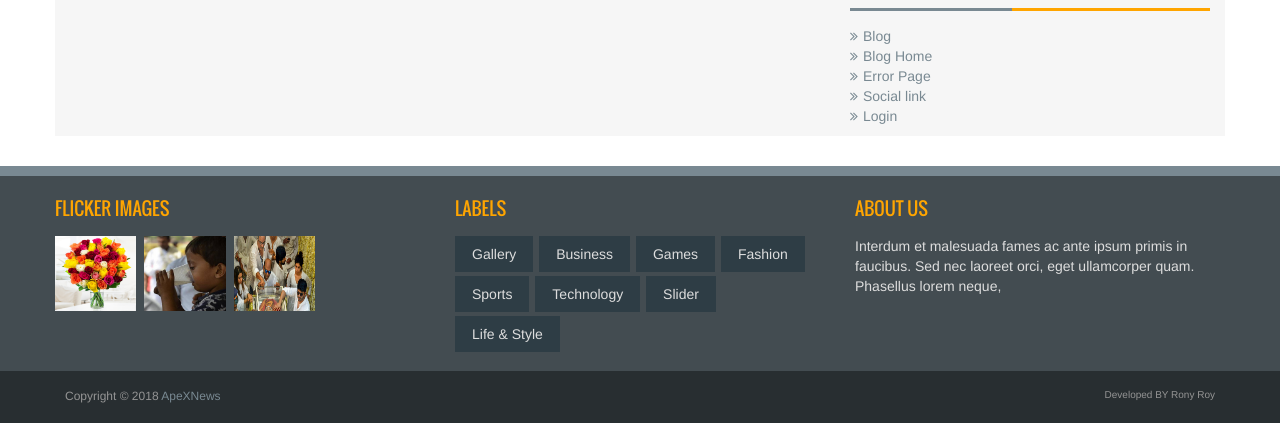
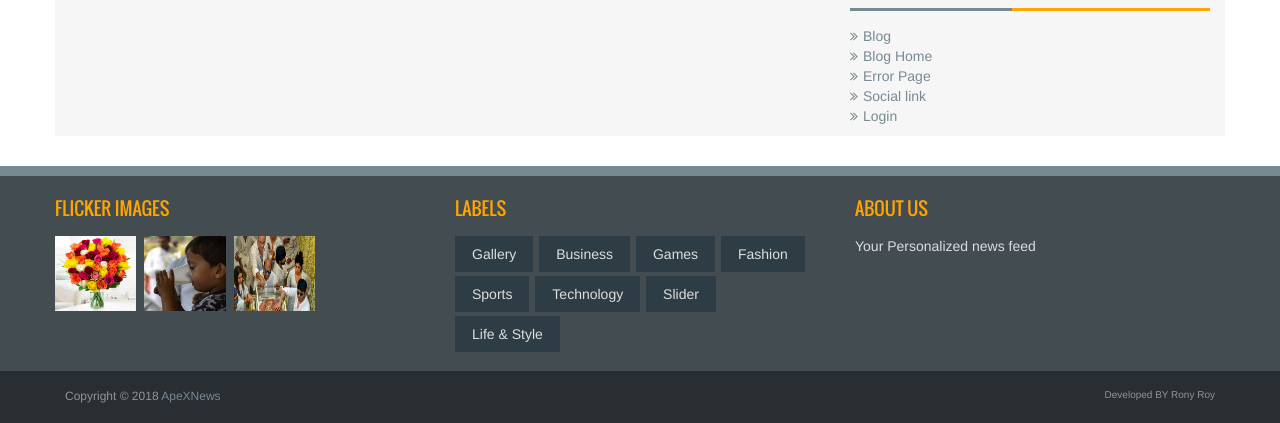
Before and after one commit to royrony/ApexNews, a Django app: page / in a window 1280 px wide. Shown: the part 3310-3733 px from the top of the page. Run offline with Django 3.2, Linux system fonts and the light colour scheme; data comes from the database, SQL or seed files in the repository; parts of the project's set-up code (start-up, migrations or seed data) failed here and were passed over; some libraries are stand-ins or nearby versions.

Commit message:
initial commits

```diff
--- a/newsapp/models.py
+++ b/newsapp/models.py
@@ -82,4 +82,4 @@ class Comment(models.Model):
         ordering = ('created',)
 
     def __str__(self):
-        return 'Comment by {} on {}'.format(self.name, self.post)
+        return 'Comment by {} on {}'.format(self.name, self.article)
--- a/newsapp/templates/index.html
+++ b/newsapp/templates/index.html
@@ -452,7 +452,7 @@
         <div class="col-lg-4 col-md-4 col-sm-4">
           <div class="single_footer_top wow fadeInRight">
             <h2>About Us</h2>
-            <p>Interdum et malesuada fames ac ante ipsum primis in faucibus. Sed nec laoreet orci, eget ullamcorper quam. Phasellus lorem neque, </p>
+            <p>Your Personalized news feed</p>
           </div>
         </div>
       </div>
```
